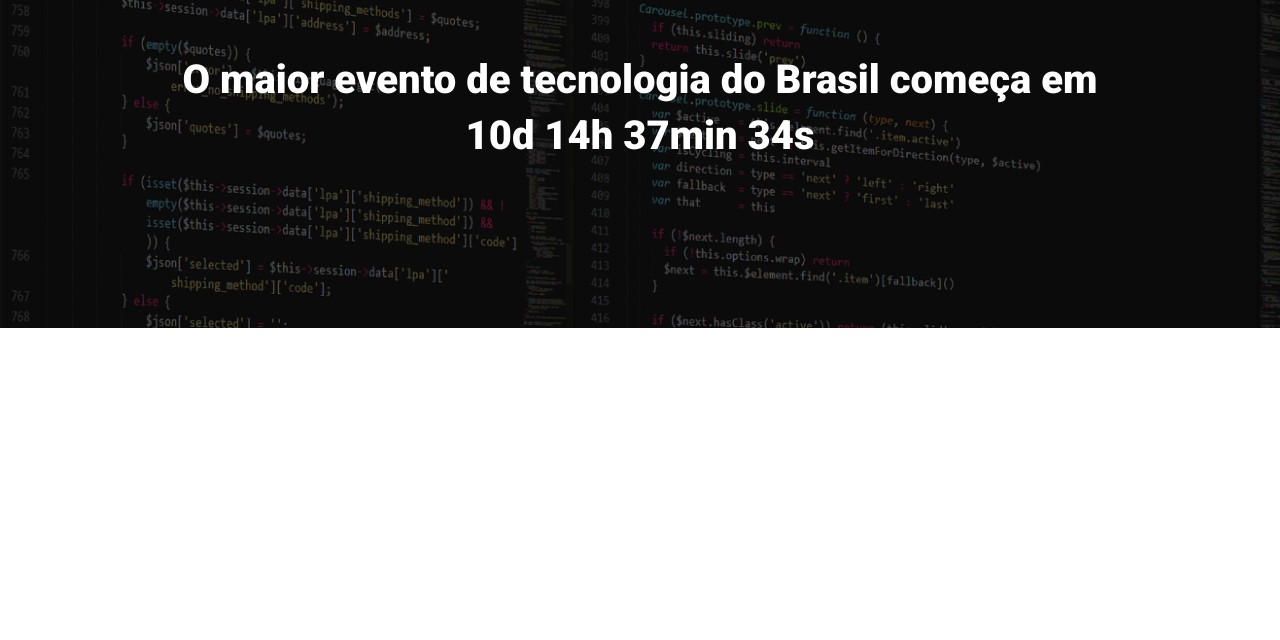
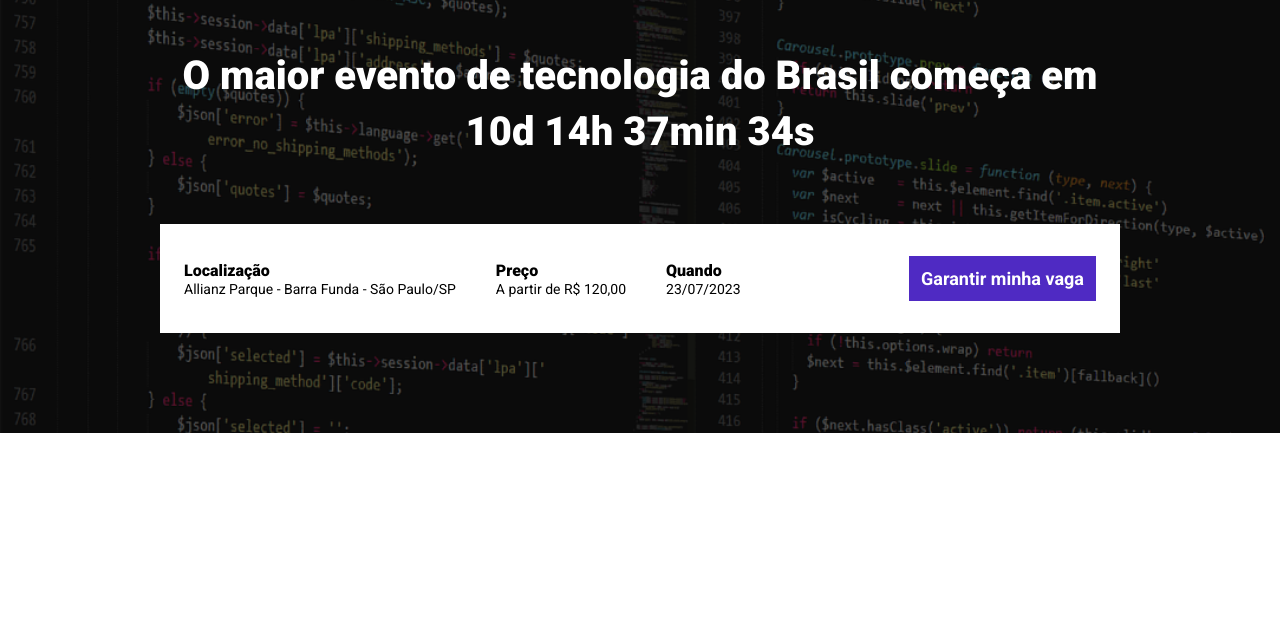
Before and after one commit to fabiobignoto/ebac-tech-talks, a website built with Parcel: page src/index.html in a window 1280 px wide. Shown: the part 160-800 px from the top of the page. Built offline with nearby package versions, Linux system fonts and the light colour scheme.

Commit message:
Finalizada Barra de informações do evento

```diff
--- a/src/index.html
+++ b/src/index.html
@@ -12,13 +12,28 @@
     <link rel="stylesheet" href="styles/main.scss">
 </head>
 <body>
-    <header>
-        <div class="hero">
+    <header class="hero">
             <div class="container">
                 <img class="hero__logo" src="./images/ebac_logo.svg" alt="Logo da EBAC">
                 <p class="hero__text">O maior evento de tecnologia do Brasil começa em 10d 14h 37min 34s</p>
+                <div class="infos-bar">
+                    <ul class="infos-bar__infos">
+                        <li class="infos-bar__infos__item">
+                            <b>Localização</b>
+                            Allianz Parque - Barra Funda - São Paulo/SP
+                        </li>
+                        <li class="infos-bar__infos__item">
+                            <b>Preço</b>
+                            A partir de R$ 120,00
+                        </li>
+                        <li class="infos-bar__infos__item">
+                            <b>Quando</b>
+                            23/07/2023
+                        </li>
+                    </ul>
+                    <a class="button button--primary" href="#">Garantir minha vaga</a>
+                </div>
             </div>
-        </div>
     </header>
 
 
--- a/src/styles/_hero.scss
+++ b/src/styles/_hero.scss
@@ -4,7 +4,6 @@
     background-image: url(../images/fundo.png);
     background-repeat: no-repeat;
     background-size: cover;
-    text-align: center;
     position: relative;
 
     .container{
@@ -23,10 +22,14 @@
     }
 
     &__logo{
+        margin: auto;
+        display: block;
         height: 80px;
     }
 
     &__text {
+        text-align: center;
+
         font-size: 40px;
         font-weight: 900;
         margin: 64px 0;
--- /dev/null
+++ b/src/styles/contents/_buttons.scss
@@ -0,0 +1,21 @@
+.button {
+    padding: 12px;
+    margin: 16px 0;
+    text-decoration: none;
+    text-align: center;
+    white-space: nowrap;
+
+
+
+    &--primary{
+        background-color: #4F2AC3;
+        font-size: 18px;
+        font-weight: 700;
+        line-height: 21.09px;
+
+        @media (max-width:640px){
+            display: block;
+            width: 100%;
+        }
+    }
+}
--- /dev/null
+++ b/src/styles/contents/_infos-bar.scss
@@ -0,0 +1,51 @@
+.infos-bar{
+    padding: 16px 24px;
+    background-color: #fff;
+    display: flex;
+    justify-content: space-between;
+    align-items: center;
+
+    &__infos{
+        display: flex;
+        gap: 40px;
+        margin-right: 12px;
+
+
+        &__item{
+            color: #000;
+            font-size: 14px;
+            font-weight: 400;
+            line-height: 16.41px;
+        }
+
+        b{
+            color: #000;
+            font-size: 16px;
+            font-weight: 800;
+            line-height: 21.09px;
+
+            display: block;
+            text-align: start;
+        }
+    }
+
+    @media (max-width: 640px){
+        display: block;
+
+        &__infos{
+            display: block;
+
+            &__item{
+                margin-bottom: 24px;
+            }
+        }
+    }
+
+    @media (max-width: 1023px) {
+        &__infos{
+            gap: 20px;
+        }
+
+    }
+
+}
--- a/src/styles/main.scss
+++ b/src/styles/main.scss
@@ -1,4 +1,6 @@
 @use 'hero';
+@use 'contents/infos-bar';
+@use 'contents/buttons';
 
 * {
     margin: 0;
@@ -6,6 +8,7 @@
     box-sizing: border-box;
     font-family: 'Roboto', sans-serif;
     color: #fff;
+    list-style: none;
 }
 
 .container{
```
